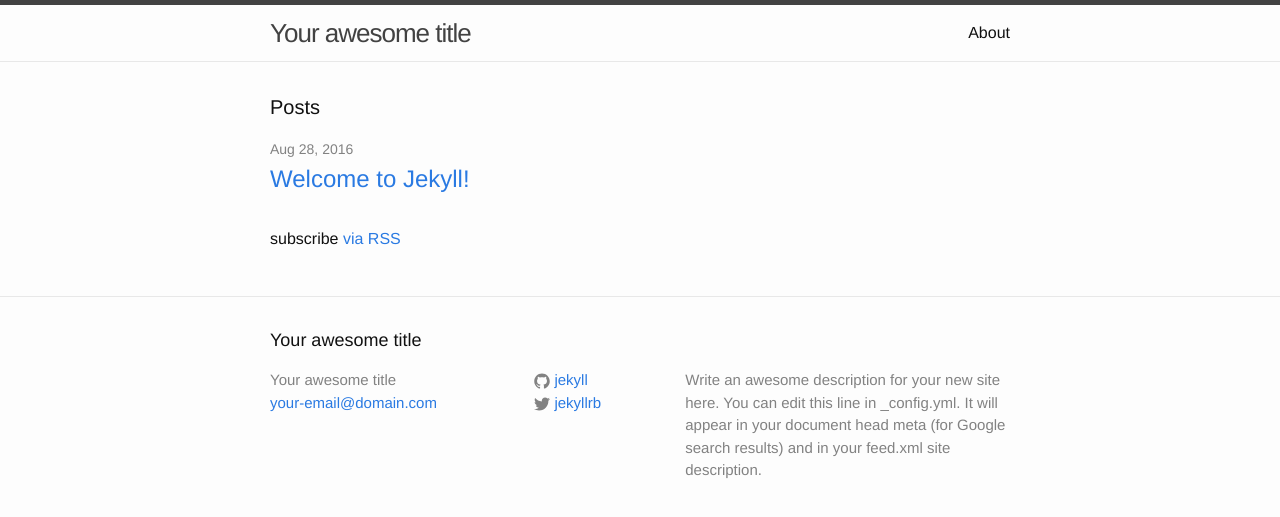
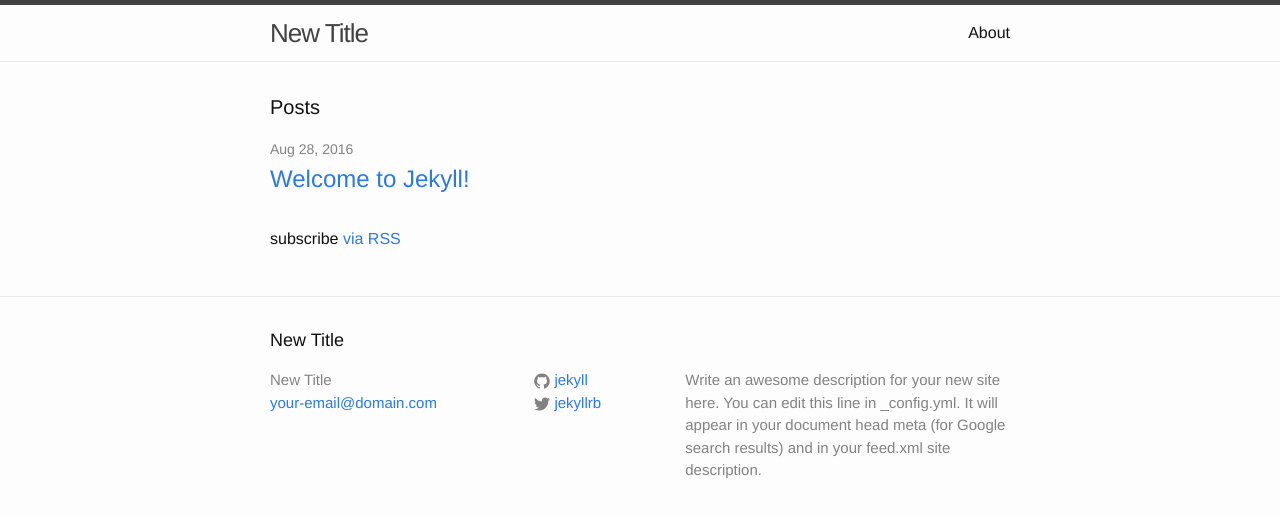
Before and after one commit to maximwilson/maximwilson.github.io, a Jekyll site: the page built from index.html, in a window 1280 px wide. Shown: the top 517 px of the page. Built offline with Jekyll 4.4.1, drawn with Linux system fonts in a browser that asks for light colours.

Commit message:
changed title

```diff
--- a/_config.yml
+++ b/_config.yml
@@ -6,7 +6,7 @@
 # 'jekyll serve'. If you change this file, please restart the server process.
 
 # Site settings
-title: Your awesome title
+title: New Title
 email: your-email@domain.com
 description: > # this means to ignore newlines until "baseurl:"
   Write an awesome description for your new site here. You can edit this
```
